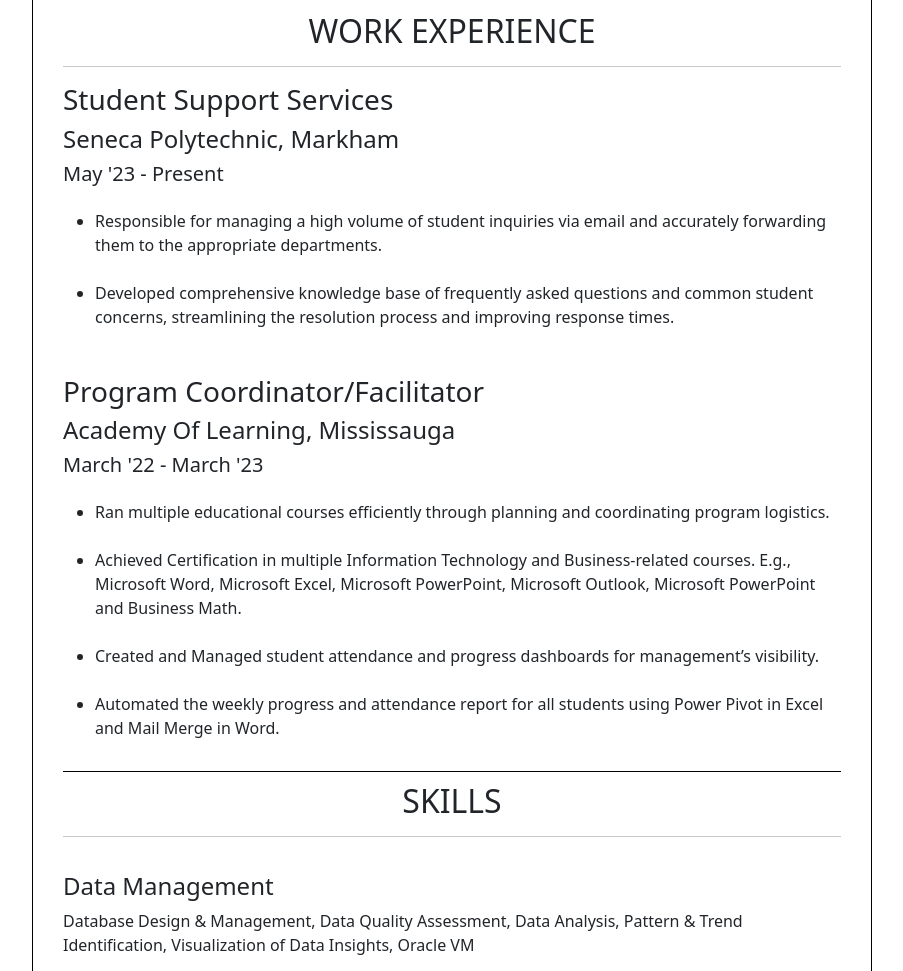
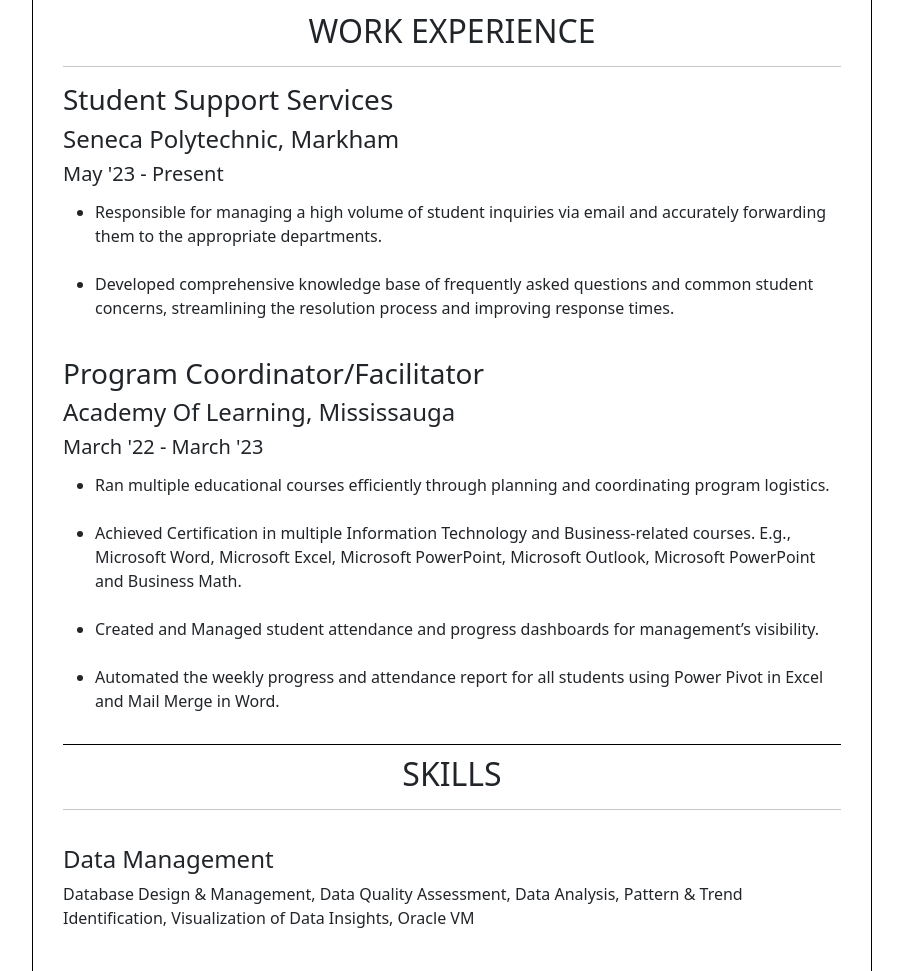
Before and after one commit to ayush-joshi7/MyResume, a plain HTML site: page index.html in a window 1280 px wide. Shown: the part 930-1901 px from the top of the page, without its empty margins (188-1091 px from the left). Drawn offline with nearby package versions, Linux system fonts and the light colour scheme; a web font is replaced by a local one.

Commit message:
Update index.css

```diff
--- a/index.css
+++ b/index.css
@@ -139,7 +139,7 @@
   flex-direction: column;
   justify-content: space-between;
   height: 100%;
-  gap: 15px;
+  gap: 6px;
   margin-top: 15px;
 }
 
```
